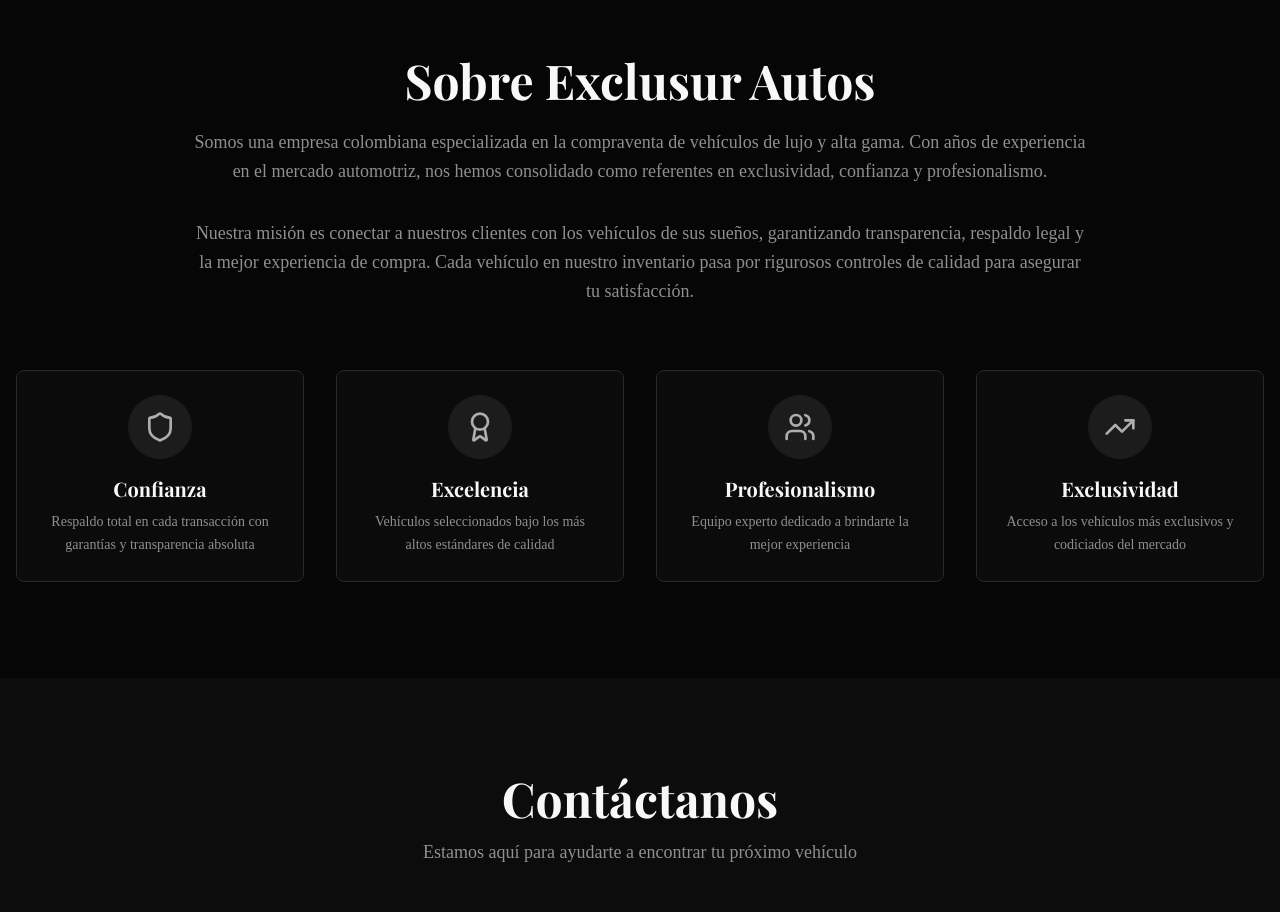
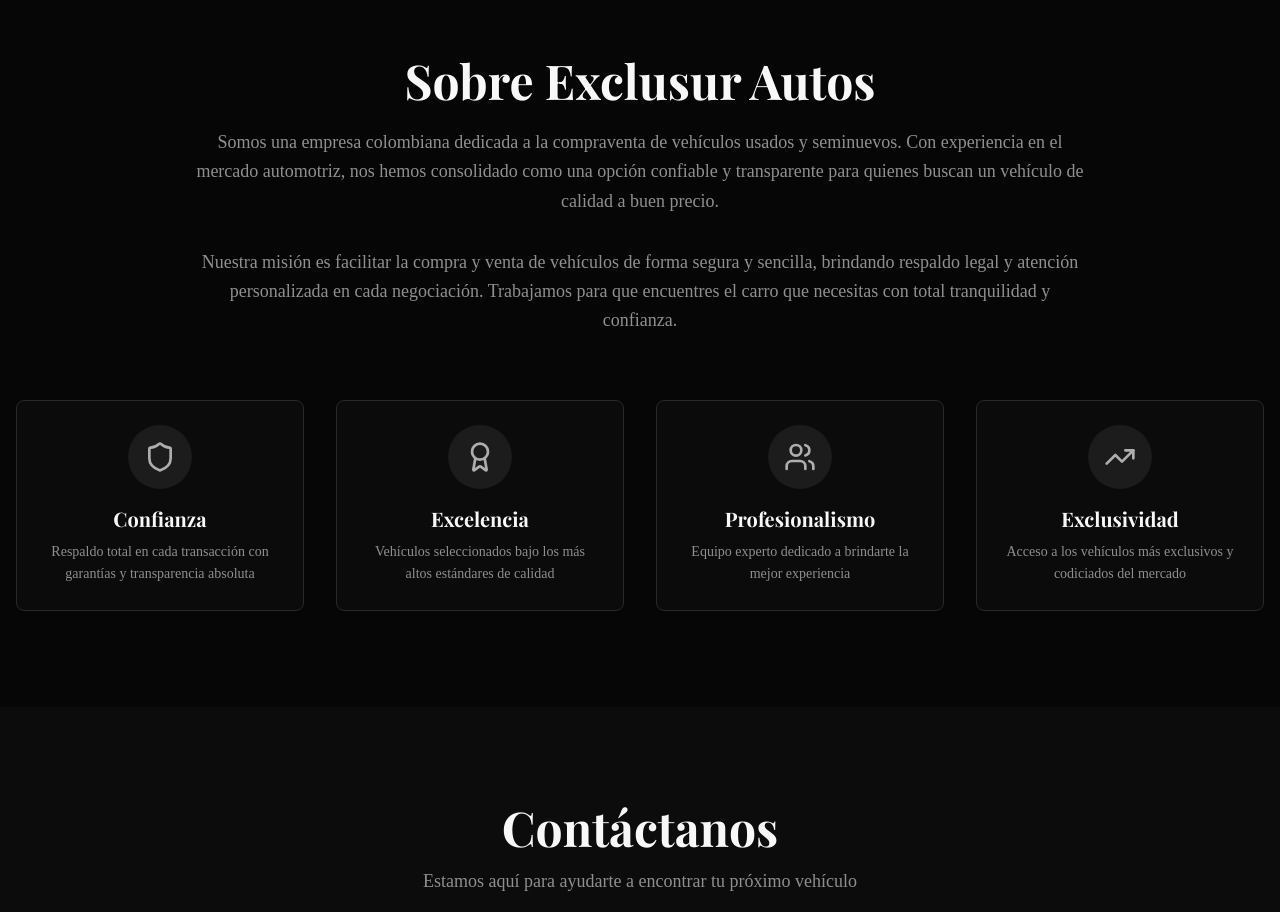
Before and after one commit to exclusurautos/Pagina-exclusur-autos, a Next.js app: page / in a window 1280 px wide. Shown: the part 4860-5772 px from the top of the page. Built offline with nearby package versions, Linux system fonts and the light colour scheme; a web font is replaced by a local one.

Commit message:
descripcion sobre nosotros

```diff
--- a/components/about.tsx
+++ b/components/about.tsx
@@ -30,14 +30,14 @@ export function About() {
         <div className="max-w-4xl mx-auto text-center mb-16">
           <h2 className="font-serif text-4xl md:text-5xl font-bold mb-6">Sobre Exclusur Autos</h2>
           <p className="text-lg text-muted-foreground leading-relaxed mb-8">
-            Somos una empresa colombiana especializada en la compraventa de vehículos de lujo y alta gama. Con años de
-            experiencia en el mercado automotriz, nos hemos consolidado como referentes en exclusividad, confianza y
-            profesionalismo.
+            Somos una empresa colombiana dedicada a la compraventa de vehículos usados y seminuevos. Con experiencia en
+            el mercado automotriz, nos hemos consolidado como una opción confiable y transparente para quienes buscan
+            un vehículo de calidad a buen precio.
           </p>
           <p className="text-lg text-muted-foreground leading-relaxed">
-            Nuestra misión es conectar a nuestros clientes con los vehículos de sus sueños, garantizando transparencia,
-            respaldo legal y la mejor experiencia de compra. Cada vehículo en nuestro inventario pasa por rigurosos
-            controles de calidad para asegurar tu satisfacción.
+            Nuestra misión es facilitar la compra y venta de vehículos de forma segura y sencilla, brindando respaldo
+            legal y atención personalizada en cada negociación. Trabajamos para que encuentres el carro que necesitas
+            con total tranquilidad y confianza.
           </p>
         </div>
 
```
